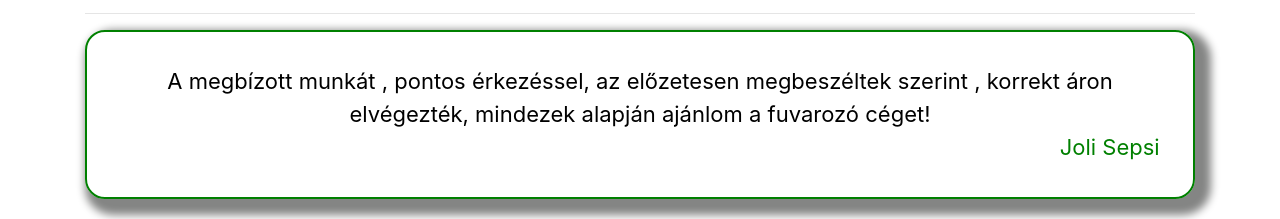
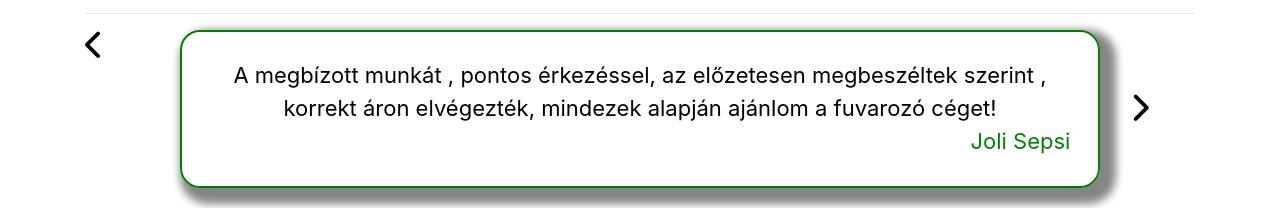
Before and after one commit to murika19/murika19.github.io, a plain HTML site: page Mark weboldal/index.html in a window 1280 px wide. Shown: the part 2411-2630 px from the top of the page. Drawn offline with nearby package versions, Linux system fonts and the light colour scheme.

Commit message:
modositas

```diff
--- a/Mark weboldal/index.html
+++ b/Mark weboldal/index.html
@@ -284,6 +284,14 @@
         .tablazatVaros {
             background-color: rgb(78, 72, 72);
         }
+        .nyilak {
+            font-size:30px;
+            color:black;
+            margin:auto;
+        }
+        .nyilak:hover {
+            color:green;
+        }
 
     </style>
 </head>
@@ -404,6 +412,9 @@
         <div class="velemenyek">
             <h1 id="velemenyek">Vélemények</h1>
             <hr>
+            <div class="row">
+                <div class="col-1"><i class="fas fa-chevron-left nyilak"></i></div>
+                <div class="col-10">
         <a href="https://www.facebook.com/joli.sepsi.5/posts/710602489687660" target="_blank" class="velemenyKartya">
             A  megbízott munkát , pontos érkezéssel, az előzetesen megbeszéltek szerint ,
              korrekt áron elvégezték,  mindezek alapján ajánlom a fuvarozó céget!<br>
@@ -433,7 +444,9 @@
         <a href="https://www.facebook.com/noemi.lang/posts/3195436377166652" target="_blank" class="velemenyKartya">
             köszönjük a gyors és precíz munkavégzést!<br>
              <span class="nev">Noémi Láng</span>
-        </a>
+        </a></div>
+        <div class="col-1 nyilak"><i class="fas fa-chevron-right"></i></div>
+    </div>
         </div>
     </div>
     <script>
```
